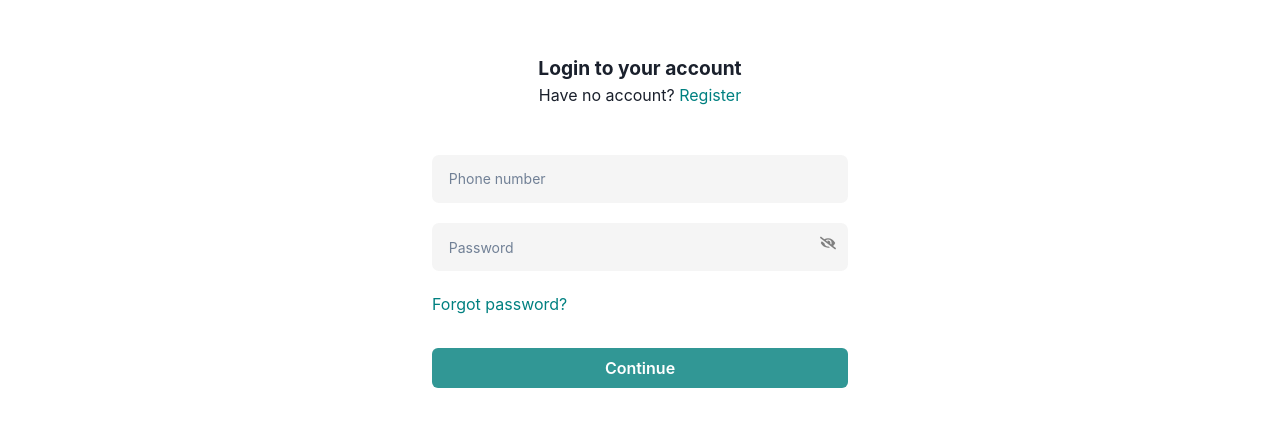
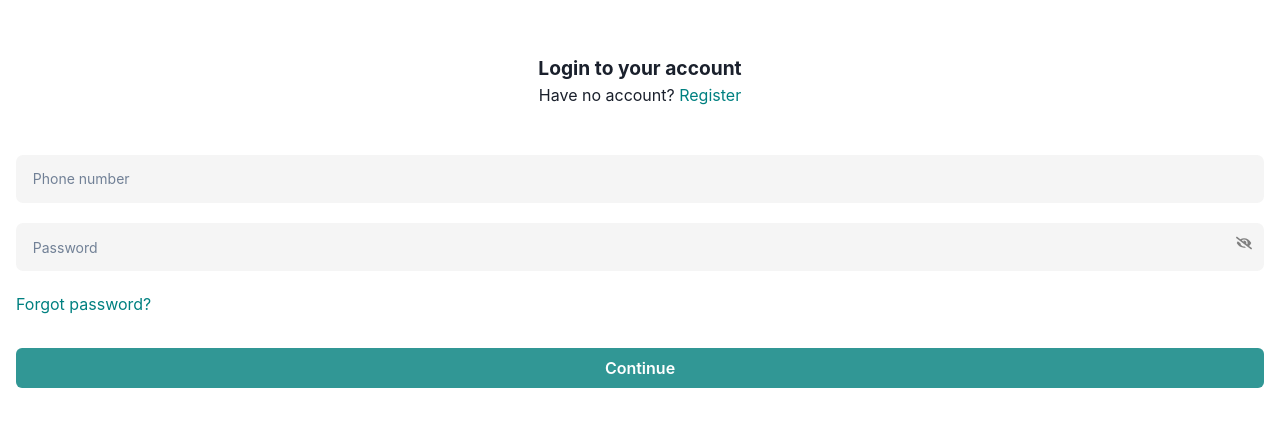
Before and after one commit to Mayor-Myles/Mylezic_Portal, a Next.js app: page /login in a window 1280 px wide. Shown: the part 179-606 px from the top of the page. Built offline with nearby package versions, Linux system fonts and the light colour scheme; no server answers.

Commit message:
Update login.js

```diff
--- a/pages/login.js
+++ b/pages/login.js
@@ -187,20 +187,12 @@ const LoginForm = () => {
       </Head>
 
       <Flex
-        minH={'100vh'}
-        align={'center'}
-        justify={'center'}
+        minH="100vh"
+        justify="center"
+        align="center"
         flexFlow="column wrap"
         p="1em"
-        maxW={{
-          sm: '27em',
-          base: '35em',
-          md: '27em',
-          lg: '25em',
-          xl: '28em',
-          '2xl': '30em',
-        }}
-        mx={{ base: '2em', sm: 'auto', md: 'auto' }}
+        w="full"
       >
         <Flex justify="center" align="center" flexFlow="column">
           <Text fontSize="1.2em" fontWeight="bold">Login to your account</Text>
```
